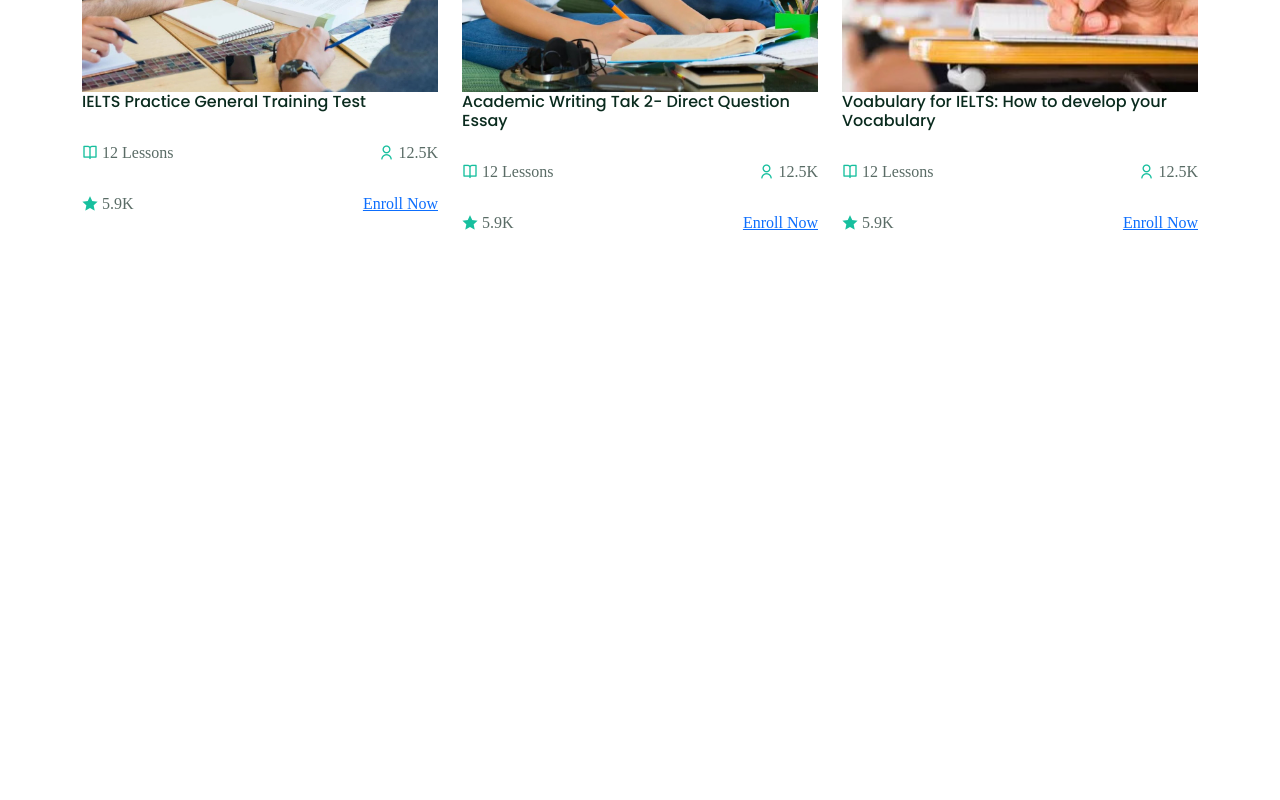
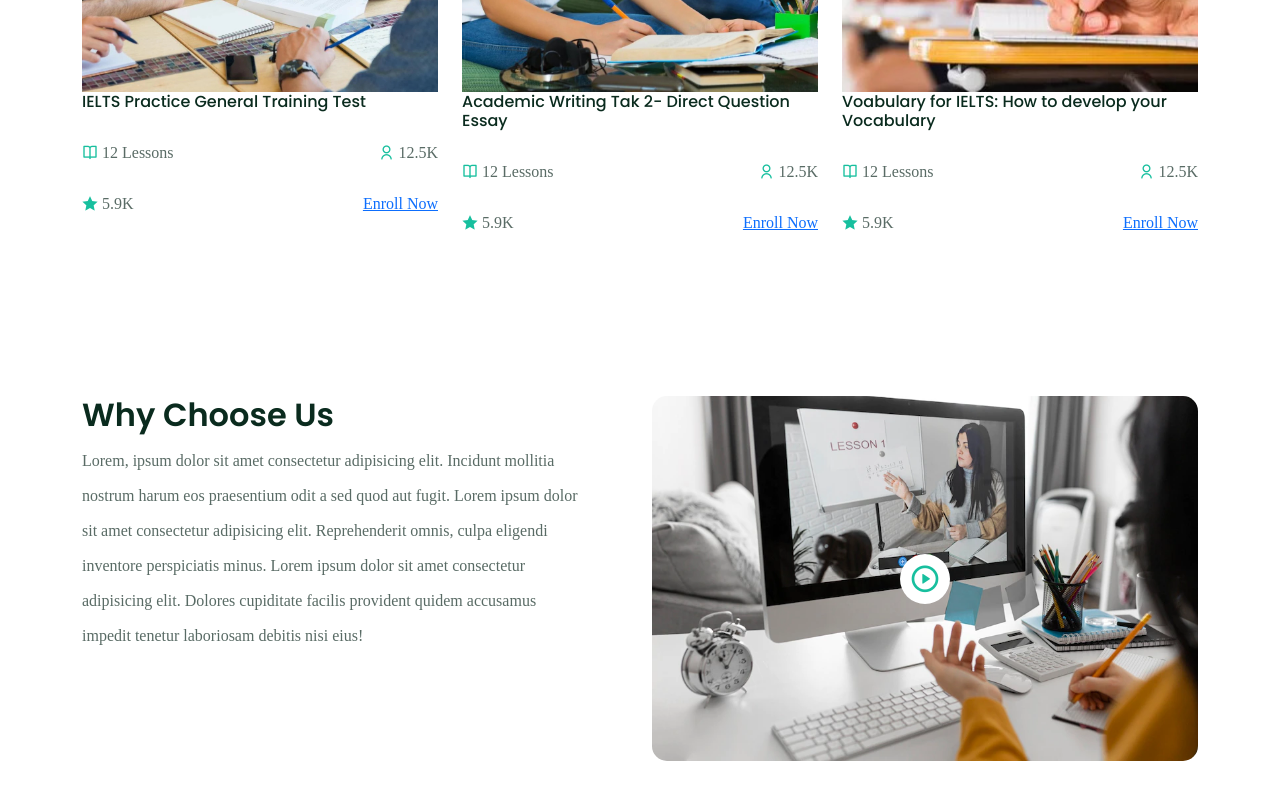
Before and after one commit to SIECTESTMASTERS/test-prep-app, a React (Create React App) app in the folder client/: page / in a window 1280 px wide. Shown: the part 1924-2724 px from the top of the page. Before the commit the page ends 2250 px from the top, so only its background shows below. Built offline with nearby package versions, Linux system fonts and the light colour scheme; a web font is replaced by a local one.

Commit message:
feat:linking a youtube video to the landing page

```diff
--- /dev/null
+++ b/client/src/components/ChooseUs/ChooseUs.css
@@ -0,0 +1,42 @@
+.choose__img img {
+    border-radius: 15px;
+  }
+
+  .choose__content {
+    padding-right: 50px;
+  }
+
+  .choose__content h2 {
+    font-weight: 600;
+  }
+
+  .choose__img {
+    position: relative;
+    top: 0;
+    left: 0;
+    width: 100%;
+    height: 100%;
+    z-index: 777;
+  }
+
+  .play__icon {
+    position: absolute;
+    top: 50%;
+    left: 50%;
+    transform: translate(-50%, -50%);
+    background: #fff;
+    z-index: 7777;
+    width: 50px;
+    height: 50px;
+    border-radius: 50%;
+    display: flex;
+    align-items: center;
+    justify-content: center;
+    cursor: pointer;
+  }
+
+  .play__icon i {
+    color: #17bf9e;
+    font-size: 2rem;
+    padding: 10px;
+  }
--- /dev/null
+++ b/client/src/components/ChooseUs/ChooseUs.jsx
@@ -0,0 +1,57 @@
+import React, { useState } from 'react'
+import ReactPlayer from 'react-player';
+import { Container, Row, Col } from 'reactstrap'
+import chooseImg from '../../images/why-choose-us.png'
+import './ChooseUs.css'
+
+function ChooseUs() {
+    const [showVideo, setShowVideo] = useState(false);
+  return (
+    <section>
+        <Container>
+            <Row>
+                <Col lg='6' md='6'>
+                    <div className="choose__content">
+                    <h2>Why Choose Us</h2>
+                    <p>
+                        Lorem, ipsum dolor sit amet consectetur adipisicing elit.
+                        Incidunt mollitia nostrum harum eos praesentium odit a sed quod
+                        aut fugit. Lorem ipsum dolor sit amet consectetur adipisicing
+                        elit. Reprehenderit omnis, culpa eligendi inventore perspiciatis
+                        minus. Lorem ipsum dolor sit amet consectetur adipisicing elit.
+                        Dolores cupiditate facilis provident quidem accusamus impedit
+                        tenetur laboriosam debitis nisi eius!
+                    </p>
+                    </div>
+                </Col>
+
+                <Col lg='6' md='6'>
+                    <div className="choose__img">
+                        {showVideo ? (
+                            <ReactPlayer
+                            url="https://www.youtube.com/watch?v=aUnRLg9IudQ"
+                            controls
+                            width="100%"
+                            height="350px"
+                            />
+                        ): (
+                            <img src={chooseImg} alt='lesson photo' className='w-100'/>
+                        )}
+
+                        {!showVideo && (
+                        <span className="play__icon">
+                        <i
+                            class="ri-play-circle-line"
+                            onClick={() => setShowVideo(!showVideo)}
+                        ></i>
+                        </span>
+                        )}
+                    </div>
+                </Col>
+            </Row>
+        </Container>
+    </section>
+  )
+}
+
+export default ChooseUs
--- a/client/src/components/CoursesSection/Courses.jsx
+++ b/client/src/components/CoursesSection/Courses.jsx
@@ -51,7 +51,7 @@ function Courses() {
               </div>
 
               <div className="w-50 text-end">
-                <button className="btn">See All</button>
+                <button className="btn">Explore More</button>
               </div>
             </div>
           </Col>
--- a/client/src/pages/Home.jsx
+++ b/client/src/pages/Home.jsx
@@ -1,5 +1,6 @@
 import React from 'react'
 import AboutUs from '../components/AboutUs/AboutUs'
+import ChooseUs from '../components/ChooseUs/ChooseUs'
 import CompanySection from '../components/CompanySection/CompanySection'
 import Courses from '../components/CoursesSection/Courses'
 import Header from '../components/Header/Header'
@@ -13,6 +14,7 @@ function Home() {
       <CompanySection />
       <AboutUs />
       <Courses />
+      <ChooseUs />
     </div>
   )
 }
```
